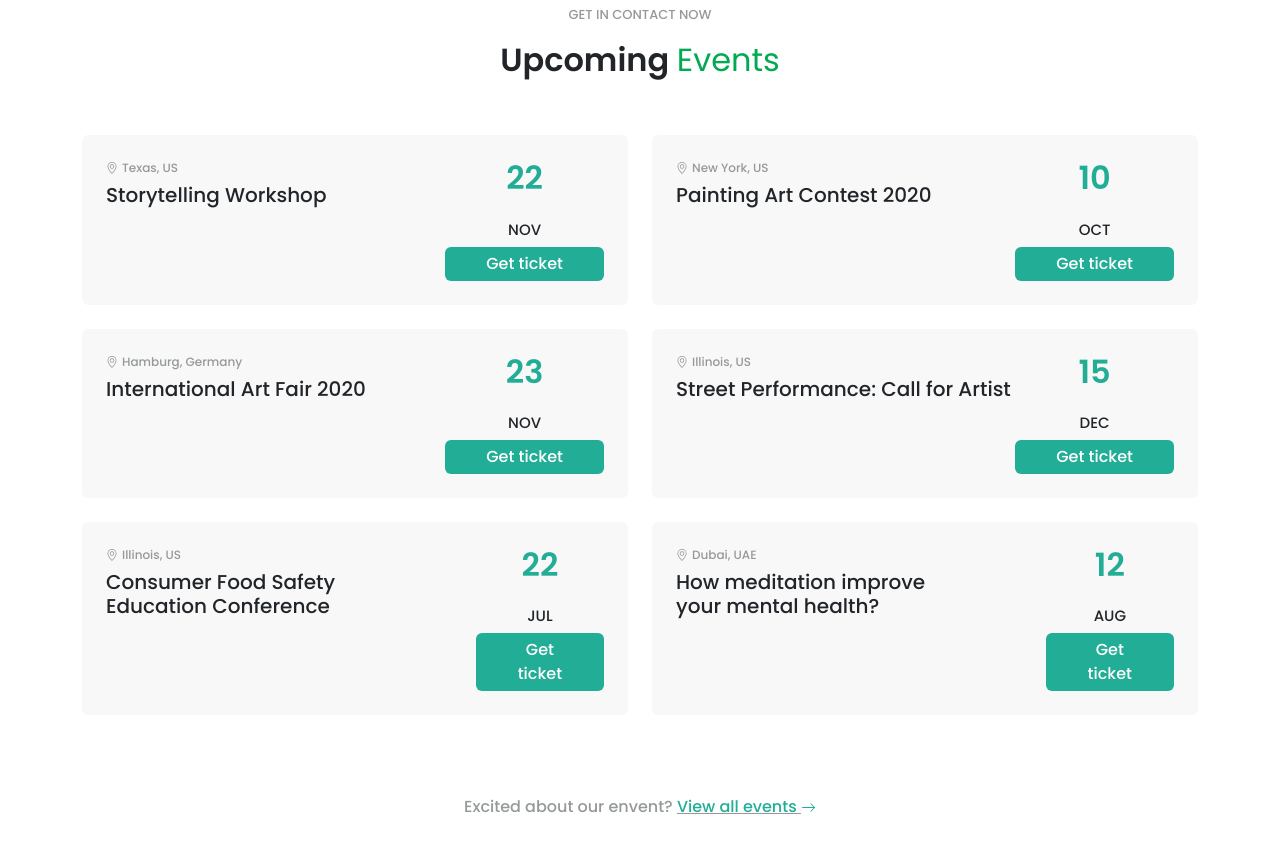
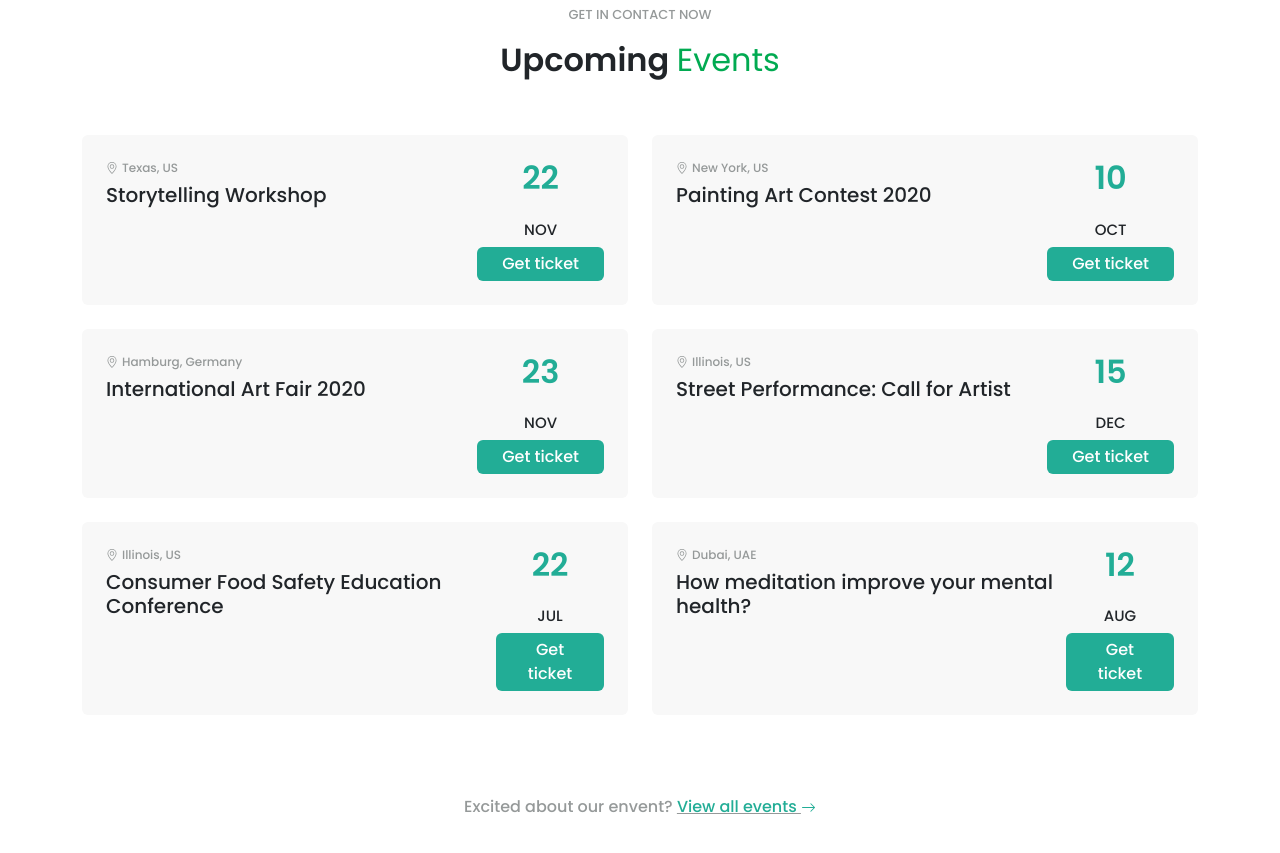
Before and after one commit to karfaisarra/proj-html-vuejs, a Vue app: page / in a window 1280 px wide. Shown: the part 4400-5253 px from the top of the page. Built offline with nearby package versions, Linux system fonts and the light colour scheme.

Commit message:
add dynamic cards

```diff
--- a/src/components/EventsSection.vue
+++ b/src/components/EventsSection.vue
@@ -1,6 +1,49 @@
 <script>
 export default {
-    name: 'EventsSection'
+    name: 'EventsSection',
+    data() {
+        return {
+            cards: [
+                {
+                    location: 'Texas, US',
+                    descrioption: 'Storytelling Workshop',
+                    day: '22',
+                    month: 'NOV',
+                },
+                {
+                    location: 'New York, US',
+                    descrioption: 'Painting Art Contest 2020',
+                    day: '10',
+                    month: 'OCT',
+                },
+                {
+                    location: 'Hamburg, Germany',
+                    descrioption: 'International Art Fair 2020',
+                    day: '23',
+                    month: 'NOV',
+                },
+                {
+                    location: 'Illinois, US',
+                    descrioption: 'Street Performance: Call for Artist',
+                    day: '15',
+                    month: 'DEC',
+                },
+                {
+                    location: 'Illinois, US',
+                    descrioption: 'Consumer Food Safety Education Conference',
+                    day: '22',
+                    month: 'JUL',
+                },
+                {
+                    location: 'Dubai, UAE',
+                    descrioption: 'How meditation improve your mental health?',
+                    day: '12',
+                    month: 'AUG',
+                },
+
+            ]
+        }
+    }
 }
 </script>
 <template>
@@ -9,7 +52,7 @@ export default {
             <p class="subtitle">get in contact now</p>
             <h2>Upcoming <span>Events</span></h2>
             <div class="row row-cols-lg-2 g-4">
-                <div class="col">
+                <div class="col" v-for="card in cards">
                     <div class="card p-4">
                         <div class="d-flex justify-content-between">
                             <div class="left">
@@ -20,128 +63,13 @@ export default {
                                             d="M12.166 8.94c-.524 1.062-1.234 2.12-1.96 3.07A31.493 31.493 0 0 1 8 14.58a31.481 31.481 0 0 1-2.206-2.57c-.726-.95-1.436-2.008-1.96-3.07C3.304 7.867 3 6.862 3 6a5 5 0 0 1 10 0c0 .862-.305 1.867-.834 2.94zM8 16s6-5.686 6-10A6 6 0 0 0 2 6c0 4.314 6 10 6 10z" />
                                         <path d="M8 8a2 2 0 1 1 0-4 2 2 0 0 1 0 4zm0 1a3 3 0 1 0 0-6 3 3 0 0 0 0 6z" />
                                     </svg>
-                                    <span>Texas, US</span>
+                                    <span>{{ card.location }}</span>
                                 </p>
-                                <h5>Storytelling Workshop</h5>
+                                <h5 class="">{{ card.descrioption }}</h5>
                             </div>
                             <div class="right text-center">
-                                <h2>22</h2>
-                                <h6>NOV</h6>
-                                <a href="#" class="btn my_btn">Get ticket</a>
-                            </div>
-                        </div>
-                    </div>
-                </div>
-                <div class="col">
-                    <div class="card p-4">
-                        <div class="d-flex justify-content-between ">
-                            <div class="left">
-                                <p class="country d-flex align-items-center gap-1">
-                                    <svg xmlns="http://www.w3.org/2000/svg" width="12" height="12" fill="currentColor"
-                                        class="bi bi-geo-alt" viewBox="0 0 16 16">
-                                        <path
-                                            d="M12.166 8.94c-.524 1.062-1.234 2.12-1.96 3.07A31.493 31.493 0 0 1 8 14.58a31.481 31.481 0 0 1-2.206-2.57c-.726-.95-1.436-2.008-1.96-3.07C3.304 7.867 3 6.862 3 6a5 5 0 0 1 10 0c0 .862-.305 1.867-.834 2.94zM8 16s6-5.686 6-10A6 6 0 0 0 2 6c0 4.314 6 10 6 10z" />
-                                        <path d="M8 8a2 2 0 1 1 0-4 2 2 0 0 1 0 4zm0 1a3 3 0 1 0 0-6 3 3 0 0 0 0 6z" />
-                                    </svg>
-                                    <span>New York, US</span>
-                                </p>
-                                <h5>Painting Art Contest 2020</h5>
-                            </div>
-                            <div class="right text-center">
-                                <h2>10</h2>
-                                <h6>OCT</h6>
-                                <a href="#" class="btn my_btn">Get ticket</a>
-                            </div>
-                        </div>
-                    </div>
-                </div>
-                <div class="col">
-                    <div class="card p-4">
-                        <div class="d-flex justify-content-between">
-                            <div class="left">
-                                <p class="country d-flex align-items-center gap-1">
-                                    <svg xmlns="http://www.w3.org/2000/svg" width="12" height="12" fill="currentColor"
-                                        class="bi bi-geo-alt" viewBox="0 0 16 16">
-                                        <path
-                                            d="M12.166 8.94c-.524 1.062-1.234 2.12-1.96 3.07A31.493 31.493 0 0 1 8 14.58a31.481 31.481 0 0 1-2.206-2.57c-.726-.95-1.436-2.008-1.96-3.07C3.304 7.867 3 6.862 3 6a5 5 0 0 1 10 0c0 .862-.305 1.867-.834 2.94zM8 16s6-5.686 6-10A6 6 0 0 0 2 6c0 4.314 6 10 6 10z" />
-                                        <path d="M8 8a2 2 0 1 1 0-4 2 2 0 0 1 0 4zm0 1a3 3 0 1 0 0-6 3 3 0 0 0 0 6z" />
-                                    </svg>
-                                    <span>Hamburg, Germany</span>
-                                </p>
-                                <h5>International Art Fair 2020</h5>
-                            </div>
-                            <div class="right text-center">
-                                <h2>23</h2>
-                                <h6>NOV</h6>
-                                <a href="#" class="btn my_btn">Get ticket</a>
-                            </div>
-                        </div>
-                    </div>
-                </div>
-                <div class="col">
-                    <div class="card p-4">
-                        <div class="d-flex justify-content-between">
-                            <div class="left">
-                                <p class="country d-flex align-items-center gap-1">
-                                    <svg xmlns="http://www.w3.org/2000/svg" width="12" height="12" fill="currentColor"
-                                        class="bi bi-geo-alt" viewBox="0 0 16 16">
-                                        <path
-                                            d="M12.166 8.94c-.524 1.062-1.234 2.12-1.96 3.07A31.493 31.493 0 0 1 8 14.58a31.481 31.481 0 0 1-2.206-2.57c-.726-.95-1.436-2.008-1.96-3.07C3.304 7.867 3 6.862 3 6a5 5 0 0 1 10 0c0 .862-.305 1.867-.834 2.94zM8 16s6-5.686 6-10A6 6 0 0 0 2 6c0 4.314 6 10 6 10z" />
-                                        <path d="M8 8a2 2 0 1 1 0-4 2 2 0 0 1 0 4zm0 1a3 3 0 1 0 0-6 3 3 0 0 0 0 6z" />
-                                    </svg>
-                                    <span>Illinois, US</span>
-                                </p>
-                                <h5>Street Performance: Call for Artist</h5>
-                            </div>
-                            <div class="right text-center">
-                                <h2>15</h2>
-                                <h6>DEC</h6>
-                                <a href="#" class="btn my_btn">Get ticket</a>
-                            </div>
-                        </div>
-                    </div>
-                </div>
-                <div class="col">
-                    <div class="card p-4">
-                        <div class="d-flex justify-content-between">
-                            <div class="left">
-                                <p class="country d-flex align-items-center gap-1">
-                                    <svg xmlns="http://www.w3.org/2000/svg" width="12" height="12" fill="currentColor"
-                                        class="bi bi-geo-alt" viewBox="0 0 16 16">
-                                        <path
-                                            d="M12.166 8.94c-.524 1.062-1.234 2.12-1.96 3.07A31.493 31.493 0 0 1 8 14.58a31.481 31.481 0 0 1-2.206-2.57c-.726-.95-1.436-2.008-1.96-3.07C3.304 7.867 3 6.862 3 6a5 5 0 0 1 10 0c0 .862-.305 1.867-.834 2.94zM8 16s6-5.686 6-10A6 6 0 0 0 2 6c0 4.314 6 10 6 10z" />
-                                        <path d="M8 8a2 2 0 1 1 0-4 2 2 0 0 1 0 4zm0 1a3 3 0 1 0 0-6 3 3 0 0 0 0 6z" />
-                                    </svg>
-                                    <span>Illinois, US</span>
-                                </p>
-                                <h5 class="w-75">Consumer Food Safety Education Conference</h5>
-                            </div>
-                            <div class="right text-center">
-                                <h2>22</h2>
-                                <h6>JUL</h6>
-                                <a href="#" class="btn my_btn">Get ticket</a>
-                            </div>
-                        </div>
-                    </div>
-                </div>
-                <div class="col">
-                    <div class="card p-4">
-                        <div class="d-flex justify-content-between">
-                            <div class="left">
-                                <p class="country d-flex align-items-center gap-1">
-                                    <svg xmlns="http://www.w3.org/2000/svg" width="12" height="12" fill="currentColor"
-                                        class="bi bi-geo-alt" viewBox="0 0 16 16">
-                                        <path
-                                            d="M12.166 8.94c-.524 1.062-1.234 2.12-1.96 3.07A31.493 31.493 0 0 1 8 14.58a31.481 31.481 0 0 1-2.206-2.57c-.726-.95-1.436-2.008-1.96-3.07C3.304 7.867 3 6.862 3 6a5 5 0 0 1 10 0c0 .862-.305 1.867-.834 2.94zM8 16s6-5.686 6-10A6 6 0 0 0 2 6c0 4.314 6 10 6 10z" />
-                                        <path d="M8 8a2 2 0 1 1 0-4 2 2 0 0 1 0 4zm0 1a3 3 0 1 0 0-6 3 3 0 0 0 0 6z" />
-                                    </svg>
-                                    <span>Dubai, UAE</span>
-                                </p>
-                                <h5 class="w-75">How meditation improve your mental health?</h5>
-                            </div>
-                            <div class="right text-center">
-                                <h2>12</h2>
-                                <h6>AUG</h6>
+                                <h2>{{ card.day }}</h2>
+                                <h6>{{ card.month }}</h6>
                                 <a href="#" class="btn my_btn">Get ticket</a>
                             </div>
                         </div>
@@ -193,7 +121,6 @@ export default {
         .left {
             .country {
 
-                //margin-bottom: ;
                 span,
                 svg {
                     color: $md-dark-gray;
@@ -222,7 +149,7 @@ export default {
 
             .my_btn {
                 background-color: $md-soft-primary;
-                padding: 0.25rem 2.5rem;
+                padding: 0.25rem 1.5rem;
                 color: $md-light;
                 font-weight: 500;
             }
```
